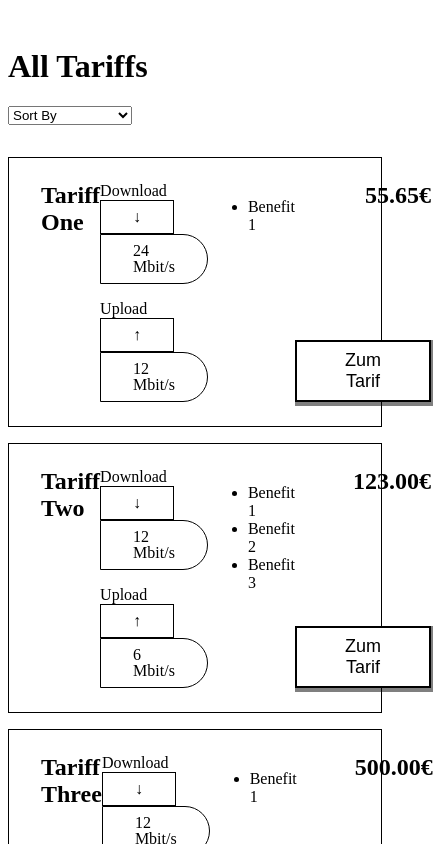
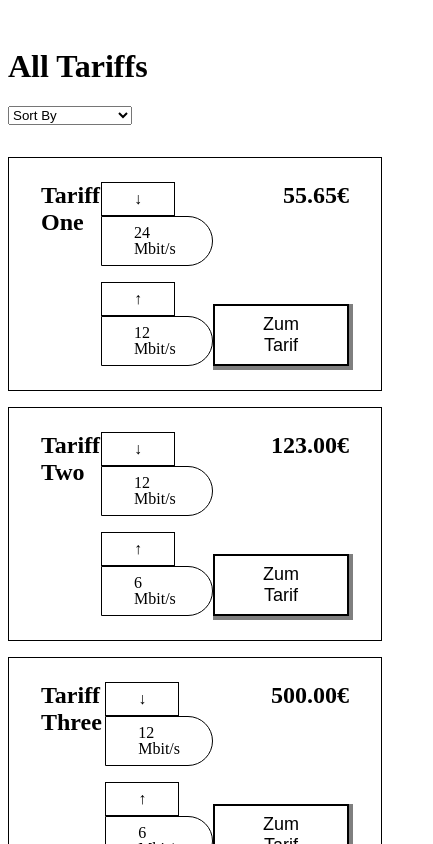
Before and after one commit to dean123/tariff-list, an Angular app: page / in a window 390 px wide. Shown: the top 844 px of the page, 433 px wide, since content can reach past the window. Built offline with nearby package versions, Linux system fonts and the light colour scheme.

Commit message:
Added tablet layout for list items

```diff
--- a/src/app/list-item/list-item.component.html
+++ b/src/app/list-item/list-item.component.html
@@ -12,7 +12,7 @@
       [speed]="tariff.uploadSpeed"
     ></app-traffic-status>
   </div>
-  <div>
+  <div class="item__benefits">
     <ul>
       <li *ngFor="let benefit of tariff.benefits">
         {{ benefit }}
--- a/src/app/list-item/list-item.component.scss
+++ b/src/app/list-item/list-item.component.scss
@@ -4,6 +4,12 @@
   justify-content: space-between;
   margin-bottom: 1rem;
   padding: 1.5rem 2rem;
+
+  &__benefits {
+    @media only screen and (max-width: 768px) {
+      display: none;
+    }
+  }
 
   &__cta {
     display: flex;
--- a/src/app/traffic-status/traffic-status.component.scss
+++ b/src/app/traffic-status/traffic-status.component.scss
@@ -3,6 +3,10 @@
 
   &__label {
     text-transform: capitalize;
+
+    @media only screen and (max-width: 768px) {
+      display: none;
+    }
   }
 
   &__icon, &__speed {
```
